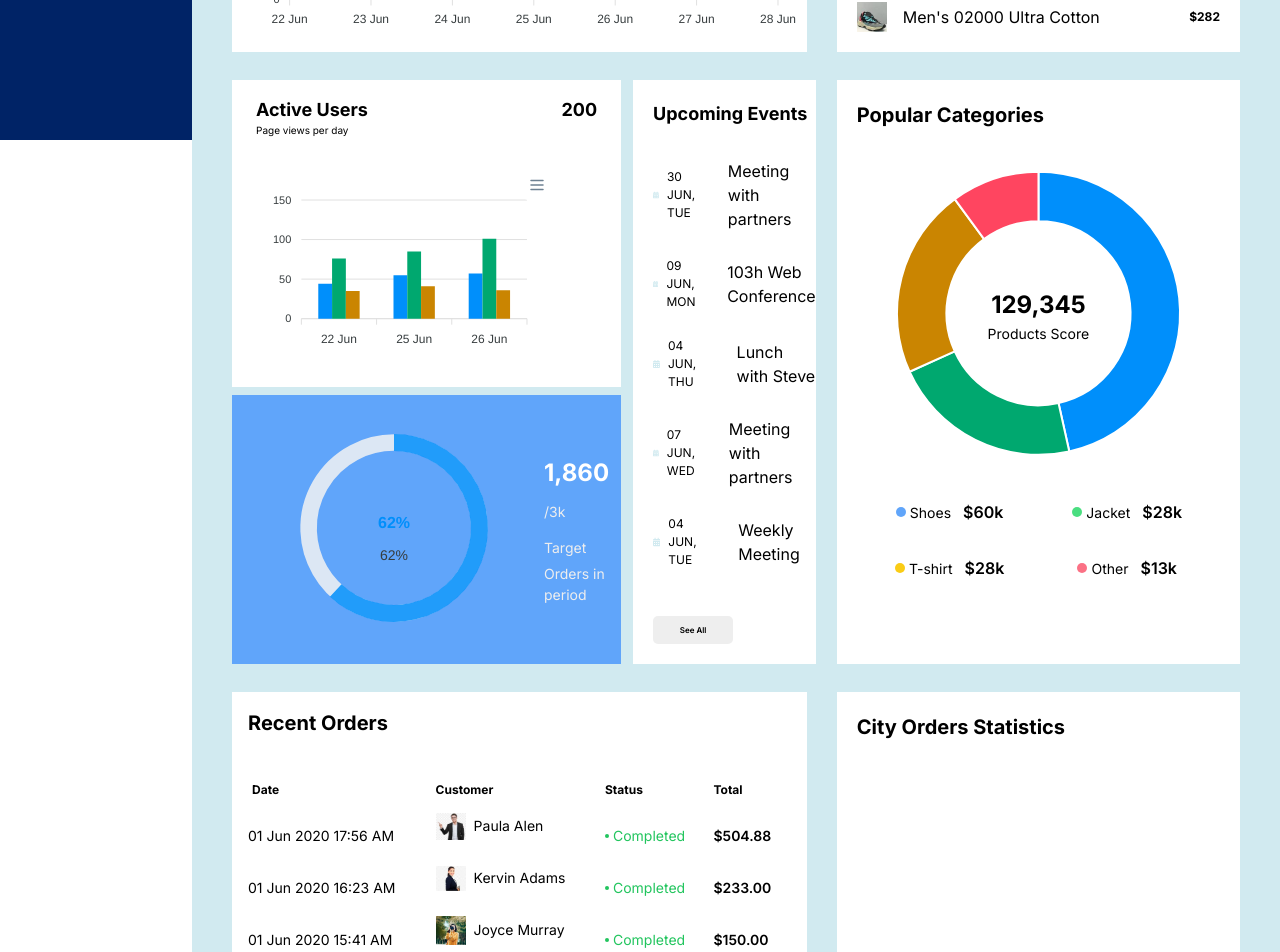
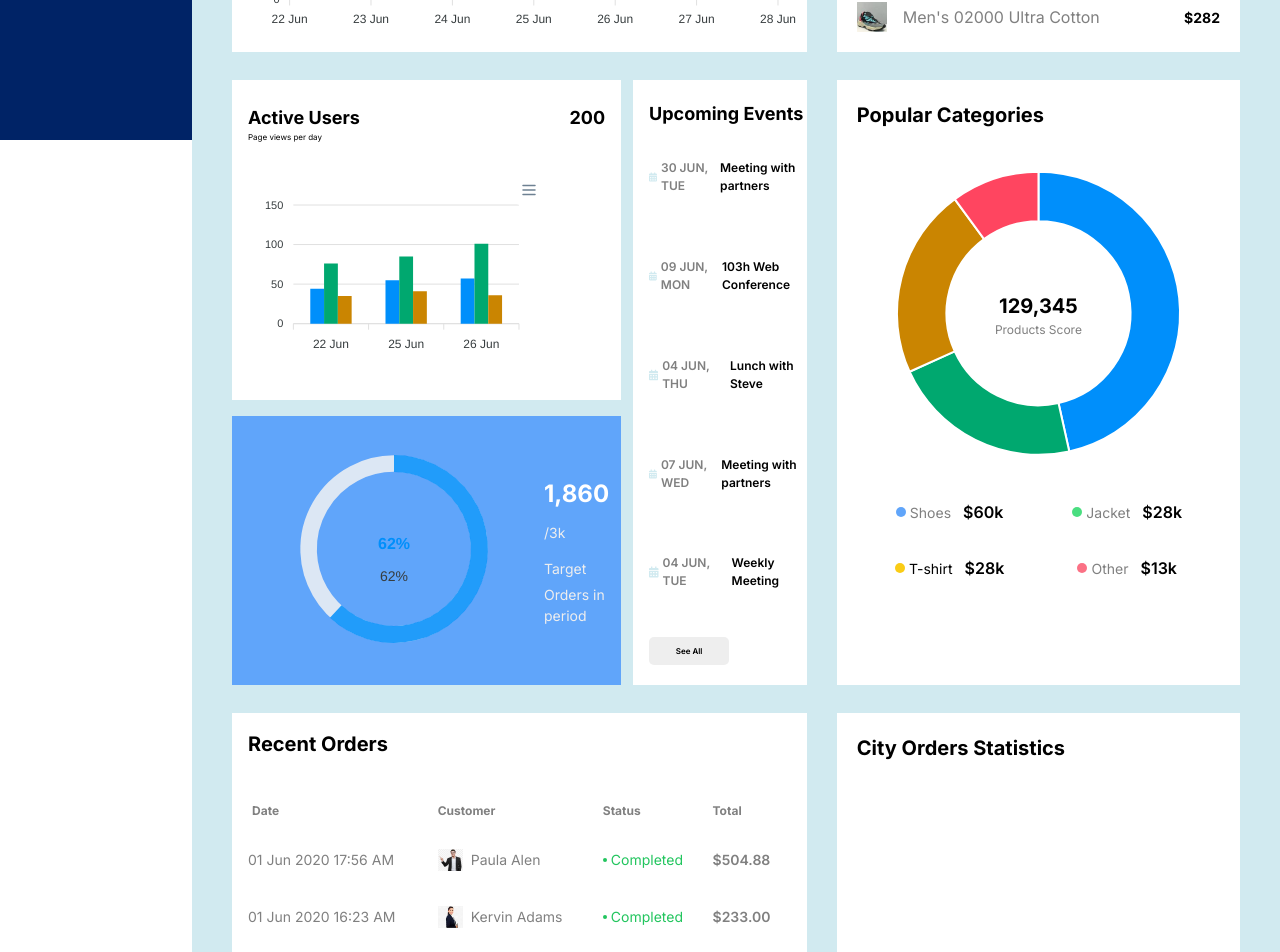
Before and after one commit to Josh-la-posh/blueberry_crm_dashboard, a Next.js app: page / in a window 1280 px wide. Shown: the part 660-1612 px from the top of the page. Built offline with nearby package versions, Linux system fonts and the light colour scheme.

Commit message:
updated colors

```diff
--- a/app/components/ActiveUsers.jsx
+++ b/app/components/ActiveUsers.jsx
@@ -49,13 +49,13 @@ function ActiveUsers() {
      }
 
   return (
-    <div className="bg-white flex flex-col xl:gap-8 lg:gap-5 md:gap-3 gap-4 md:mb-2 mb-4 px-6 py-4">
+    <div className="bg-white flex flex-col xl:gap-8 lg:gap-5 md:gap-3 gap-4 md:mb-4 mb-4 lg:px-4 md:px-2 px-6 lg:py-6 md:py-2 py-4">
         <div className="">
-            <div className="flex items-center justify-between font-bold lg:text-[18px] md:text-[12px]">
+            <div className="flex items-center justify-between font-bold lg:text-[18px] md:text-[13px]">
                 <div>Active Users</div>
                 <div>200</div>
             </div>
-            <div className='text-[10px]'>Page views per day</div>
+            <div className='md:text-[8px] text-[10px]'>Page views per day</div>
         </div>
         <div>
             <ReactApexChart options={data.options} series={series} type='bar' />
--- a/app/components/ProgressChart.jsx
+++ b/app/components/ProgressChart.jsx
@@ -30,8 +30,8 @@ function ProgressChart() {
         <ReactApexChart options={data.options} series={series} type='radialBar' />
       </div>
         <div className="flex-1">
-          <div className='font-bold xl:text-[24px] lg:text-[18px] md:text-[12px] text-[18px] text-white'>1,860 <span className='font-normal text-[#eee] xl:text-[14px] lg:text-[12px] md:text-[6px] text-[12px]'>/3k Target</span></div>
-          <div  className='text-[#eee]  xl:text-[14px] lg:text-[12px] md:text-[6px] text-[12px]'>Orders in period</div>
+          <div className='font-bold xl:text-[24px] lg:text-[16px] md:text-[12px] text-[18px] text-white'>1,860 <span className='font-normal text-[#eee] xl:text-[14px] lg:text-[8px] md:text-[6px] text-[12px]'>/3k Target</span></div>
+          <div  className='text-[#eee]  xl:text-[14px] lg:text-[8px] md:text-[6px] text-[12px]'>Orders in period</div>
         </div>
     </div>
   )
--- a/app/components/Tables.jsx
+++ b/app/components/Tables.jsx
@@ -6,13 +6,13 @@ import Image from 'next/image'
 function Tables() {
   return (
     <div className='relative overflow-x-auto'>
-        <table className='w-full text-sm text-left rlt:text-right text-grey-500'>
+        <table className='text-[#808080] w-full text-sm text-left rlt:text-right text-grey-500'>
             <thead className='text-xs text-grey-700 '>
                 <tr>
-                    <th scope='col' className='md:px-1 px-3 py-3'>Date</th>
-                    <th scope='col' className='md:px-1 px-3 py-3'>Customer</th>
-                    <th scope='col' className='md:px-1 px-3 py-3'>Status</th>
-                    <th scope='col' className='md:px-1 px-3 py-3'>Total</th>
+                    <th scope='col' className='md:px-1 px-2 py-3'>Date</th>
+                    <th scope='col' className='md:px-1 px-2 py-3'>Customer</th>
+                    <th scope='col' className='md:px-1 px-2 py-3'>Status</th>
+                    <th scope='col' className='md:px-1 px-2 py-3'>Total</th>
                 </tr>
             </thead>
             {
@@ -20,19 +20,19 @@ function Tables() {
                     return (
                         <tbody>
                             <tr key={order.id} className=''>
-                                <td className='xl:text-[14px] md:text-[8px]  text-[12px] md:px-0 px-3 md:py-2 py-4'>{order.date}</td>
-                                <td className='rounded-full h-[25px] xl:text-[14px] md:text-[8px]  text-[12px] md:px-1 px-3 py-4 flex items-center gap-2'>
-                                    <div className='flex items-center'>
+                                <td className='xl:text-[14px] md:text-[8px] text-[8px] md:px-0 px-2 md:py-2 py-4'>{order.date}</td>
+                                <td className='xl:text-[14px] md:text-[8px] text-[8px] md:px-1 px-2 py-4 flex items-center gap-2'>
+                                    <div className='flex items-center h-[25px] w-[25px] rounded-full'>
                                         <Image
-                                            height={30}
-                                            width={30}
+                                            height={500}
+                                            width={500}
                                             alt='user'
                                             src={order.img}
                                         />
                                     </div>
                                     <div>{order.name}</div>
                                 </td>
-                                <td className='xl:text-[14px] md:text-[8px]  text-[12px] md:px-1 px-3 py-4'>
+                                <td className='xl:text-[14px] md:text-[8px] text-[8px] md:px-1 px-2 py-4'>
                                     {order.status === 'Completed' && <div className='flex gap-1 items-center'>
                                         <div className='h-[4px] w-[4px] rounded-full bg-green-500'></div>
                                         <div className="text-green-500">
@@ -41,7 +41,7 @@ function Tables() {
                                     </div>}
                                     {order.status === 'Cancelled' && <div className='flex gap-1 items-center'>
                                         <div className='h-[4px] w-[4px] rounded-full bg-red-500'></div>
-                                        <div className="text-rerd-500">
+                                        <div className="text-red-500">
                                             {order.status}
                                         </div>
                                     </div>}
@@ -52,7 +52,7 @@ function Tables() {
                                         </div>
                                     </div>}
                                 </td>
-                                <td className='font-semibold xl:text-[14px] md:text-[8px] text-[12px] md:px-1 px-3 py-4'>${order.total}</td>
+                                <td className='font-semibold xl:text-[14px] md:text-[8px] text-[8px] md:px-1 px-2 py-4'>${order.total}</td>
                             </tr>
                         </tbody>
                     )
--- a/app/components/sidebar/PopularCategories.jsx
+++ b/app/components/sidebar/PopularCategories.jsx
@@ -31,8 +31,8 @@ function PopularCategories() {
                     type='donut'
                 />
                 <div className="absolute top-0 right-0 left-0 bottom-0 flex flex-col items-center justify-center">
-                    <div className='font-bold lg:text-[24px] md:text-[14px] text-[18px]'>129,345</div>
-                    <div className='lg:text-[14px] md:text-[8px] text-[12px]'>Products Score</div>
+                    <div className='font-bold lg:text-[20px] md:text-[14px] text-[18px]'>129,345</div>
+                    <div className='text-[#808080] lg:text-[12px] md:text-[8px] text-[12px]'>Products Score</div>
                 </div>
 
             </div>
@@ -41,16 +41,16 @@ function PopularCategories() {
                 <div className="flex items-center justify-center md:gap-3 gap-5 flex-1">
                     <div className="flex items-center md:gap-1 gap-2">
                         <div className="h-[10px] w-[10px] rounded-[5px] bg-blue-400"></div>
-                        <div className='text-[12px] lg:text-[14px] md:text-[8px] '>Shoes</div>
+                        <div className='text-[#808080] lg:text-[14px] md:text-[8px] text-[12px]'>Shoes</div>
                     </div>
-                    <div className='font-semibold text-[14px] lg:text-[16px] md:text-[8px]'>$60k</div>
+                    <div className='font-semibold text-[14px] xl:text-[16px] lg:text-[14px] md:text-[8px]'>$60k</div>
                 </div>
                 <div className="flex items-center justify-center md:gap-3 gap-5 flex-1">
                     <div className="flex items-center md:gap-1 gap-2">
                         <div className="h-[10px] w-[10px] rounded-[5px] bg-green-400"></div>
-                        <div className='text-[12px] lg:text-[14px] md:text-[8px] '>Jacket</div>
+                        <div className='text-[#808080] lg:text-[14px] md:text-[8px] text-[12px]'>Jacket</div>
                     </div>
-                    <div className='font-semibold text-[14px] lg:text-[16px] md:text-[8px]'>$28k</div>
+                    <div className='font-semibold text-[14px] xl:text-[16px] lg:text-[14px] md:text-[8px]'>$28k</div>
                 </div>
             </div>
 
@@ -58,16 +58,16 @@ function PopularCategories() {
                 <div className="flex items-center justify-center md:gap-3 gap-5 flex-1">
                     <div className="flex items-center md:gap-1 gap-2">
                         <div className="h-[10px] w-[10px] rounded-[5px] bg-yellow-400"></div>
-                        <div className='text-[12px] lg:text-[14px] md:text-[8px] '>T-shirt</div>
+                        <div className='text-[14px] lg:text-[14px] md:text-[8px] '>T-shirt</div>
                     </div>
-                    <div className='font-semibold text-[14px] lg:text-[16px] md:text-[8px]'>$28k</div>
+                    <div className='font-semibold text-[14px] xl:text-[16px] lg:text-[14px] md:text-[8px]'>$28k</div>
                 </div>
                 <div className="flex items-center justify-center md:gap-3 gap-5 flex-1">
                     <div className="flex items-center md:gap-1 gap-2">
                         <div className="h-[10px] w-[10px] rounded-[5px] bg-rose-400"></div>
-                        <div className='lg:text-[14px] md:text-[8px] text-[12px]'>Other</div>
+                        <div className='text-[#808080] lg:text-[14px] md:text-[8px] text-[12px]'>Other</div>
                     </div>
-                    <div className='font-semibold lg:text-[16px] md:text-[8px] text-[14px]'>$13k</div>
+                    <div className='font-semibold xl:text-[16px] lg:text-[14px] md:text-[8px] text-[14px]'>$13k</div>
                 </div>
             </div>
         </div>
--- a/app/components/sidebar/UpcomingEvents.jsx
+++ b/app/components/sidebar/UpcomingEvents.jsx
@@ -5,17 +5,17 @@ import Button from '../Button'
 
 function UpcomingEvents() {
   return (
-    <div className="bg-white flex flex-col xl:gap-8 lg:gap-5 md:gap-0 gap-4 h-full lg:py-5 lg:pl-5 lg:pr-0 md:px-1 p-6 md:pt-2 md pb-4">
-            <div className="font-bold lg:text-[18px] md:text-[14px] lg:mb-0 md:mb-5 mb-0">Upcoming Events</div>
-            <div className='flex flex-col md:justify-between md:gap-0 gap-[15px] flex-1'>
+    <div className="bg-white font-semibold flex flex-col xl:gap-8 lg:gap-5 md:gap-0 gap-4 h-full lg:py-5 lg:pl-4 lg:pr-0 md:px-1 p-6 md:pt-2 md pb-4">
+            <div className="font-bold lg:text-[18px] md:text-[13px] lg:mb-0 md:mb-5 mb-0">Upcoming Events</div>
+            <div className='flex flex-col md:justify-between md:gap-0 gap-[25px] flex-1'>
                 {Events.map(event => {
                     return (
-                        <div className="flex items-center" key={event.id}>
-                            <div className="flex items-center md:gap-2 gap-4 lg:mr-[25px] md:mr-5 sm:mr-[120px] mr-[70px]">
+                        <div className="flex items-center md:gap-0 sm:gap-[70px] gap-[90px]" key={event.id}>
+                            <div className="flex items-center md:gap-1 gap-4 lg:mr-[10px] md:mr-5 sm:mr-[120px] mr-[70px]">
                                 <FaCalendarAlt size={12} color='#D1EAF0'/>
-                                <div className="xl:text-[12px] lg:text-[10px] md:text-[6px] text-[12px]">{event.date}</div>
+                                <div className="text-[#808080] xl:text-[12px] lg:text-[8px] md:text-[6px] text-[12px]">{event.date}</div>
                             </div>
-                            <div className="xl:text-[16px] lg:text-[10px] md:text-[6px] text-[14px]">{event.title}</div>
+                            <div className="xl:text-[12px] lg:text-[9px] md:text-[6px] text-[14px]">{event.title}</div>
                         </div>
                     )
                 })}
--- a/app/page.js
+++ b/app/page.js
@@ -66,9 +66,9 @@ export default function Home() {
                             src={data.img}
                           />
                         </div>
-                        <div className="xl:text-[16px] lg:text-[12px] md:text-[9px] text-[12px]">{data.name}</div>
+                        <div className="text-[#808080] xl:text-[16px] lg:text-[12px] md:text-[9px] text-[12px]">{data.name}</div>
                       </div>
-                      <div className="font-bold lg:text-[12px] md:text-[10px] text-[12px]">${data.price}</div>
+                      <div className="font-bold xl:text-[14px] lg:text-[10px] md:text-[10px] text-[12px]">${data.price}</div>
                     </div>
                   )
                 })
```
